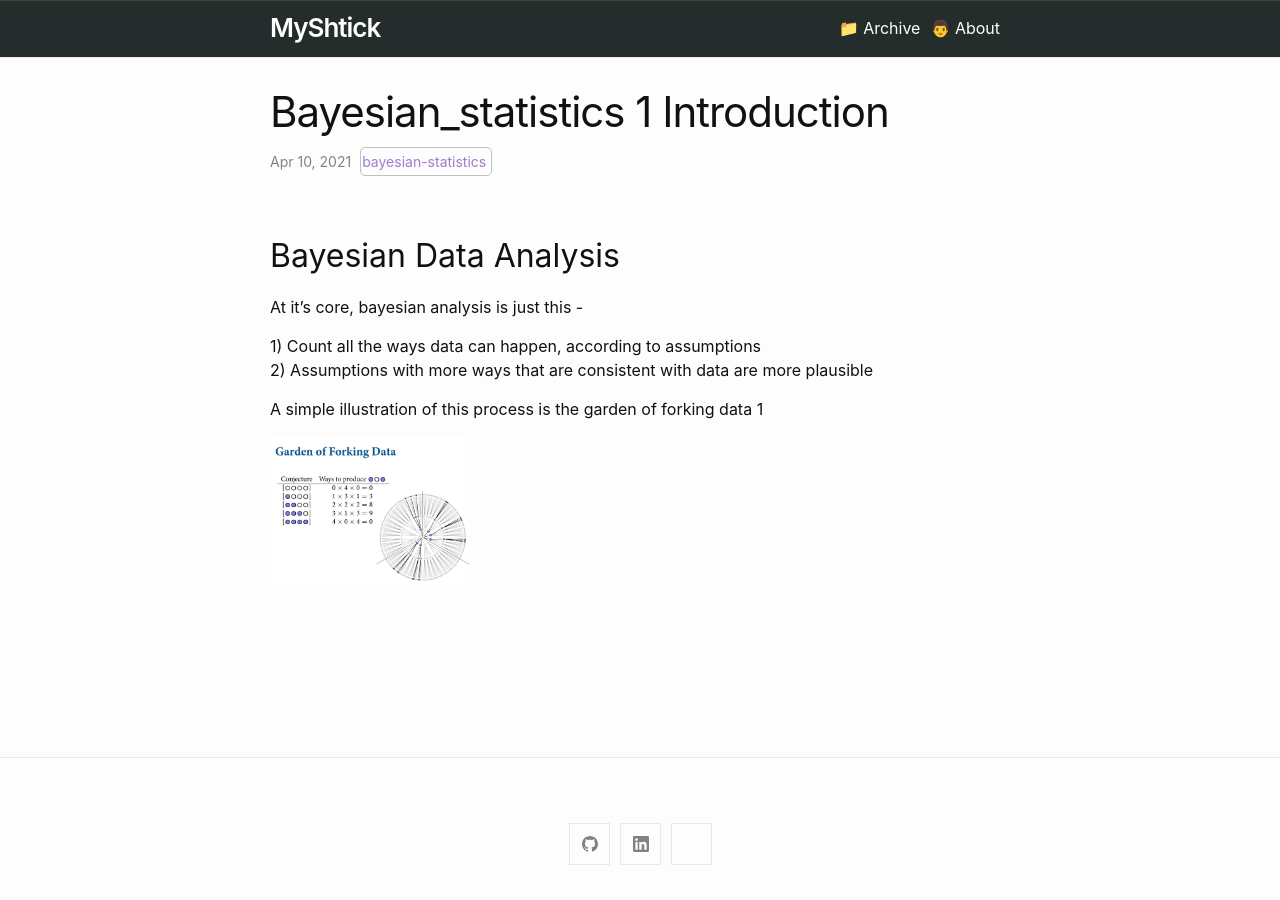
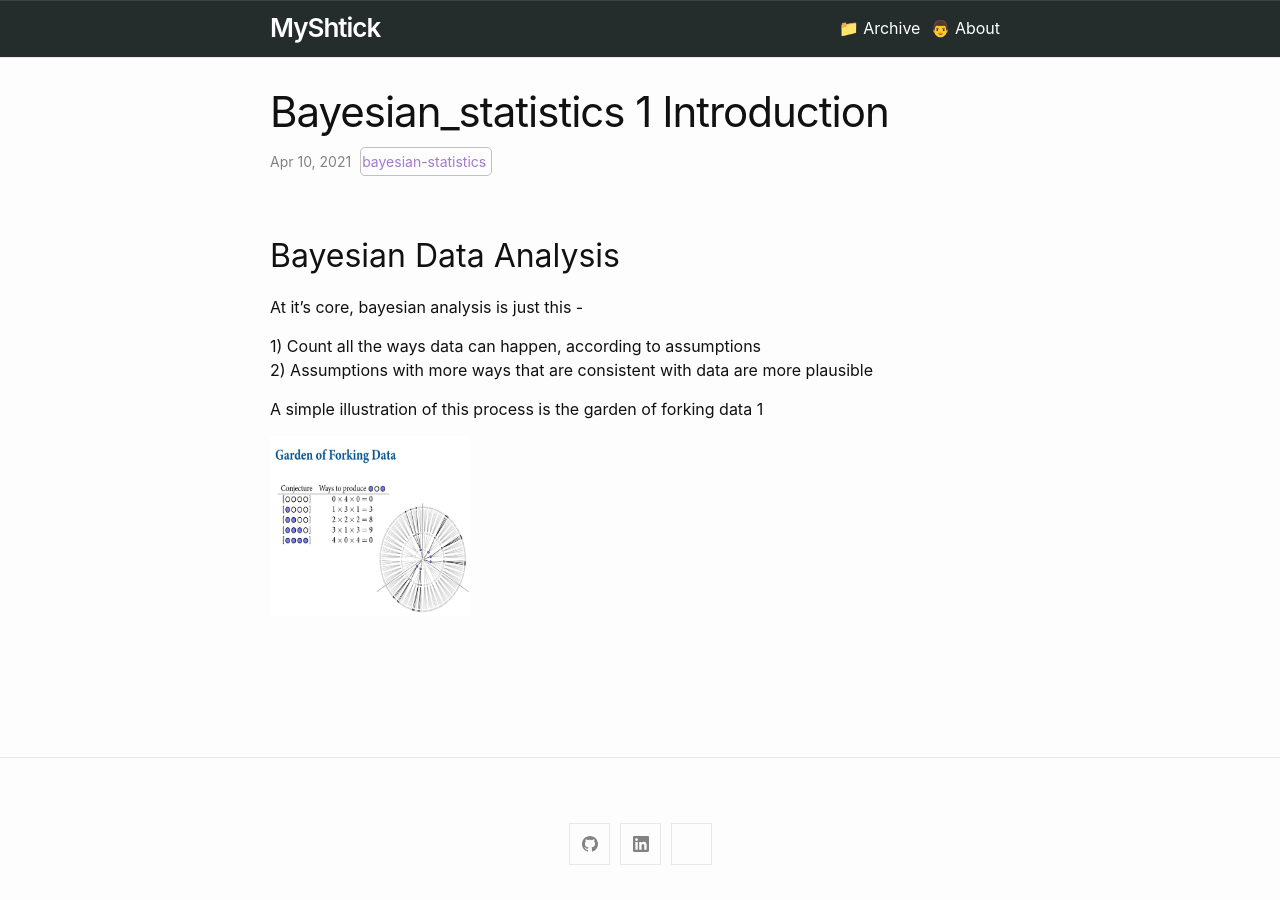
Before and after one commit to nitinrawatiitd/nitinrawatiitd.github.io, a Jekyll site: the page built from docs/_posts/2021-04-10-Bayesian_Statistics-1-Introduction.md, in a window 1280 px wide. Built offline with Jekyll 4.4.1, drawn with Linux system fonts in a browser that asks for light colours.

Commit message:
edit image markdown

```diff
--- a/docs/_posts/2021-04-10-Bayesian_Statistics-1-Introduction.md
+++ b/docs/_posts/2021-04-10-Bayesian_Statistics-1-Introduction.md
@@ -12,4 +12,4 @@
 
 A simple illustration of this process is the garden of forking data 1
 
-<img src="/assets/pics/bayesian-statistics/garden_of_forking_data.png" alt="garden_of_forking_data" width="200"/>
+<img src="/assets/pics/bayesian-statistics/garden_of_forking_data.png" alt="garden_of_forking_data" width="200" height="180"/>
```
